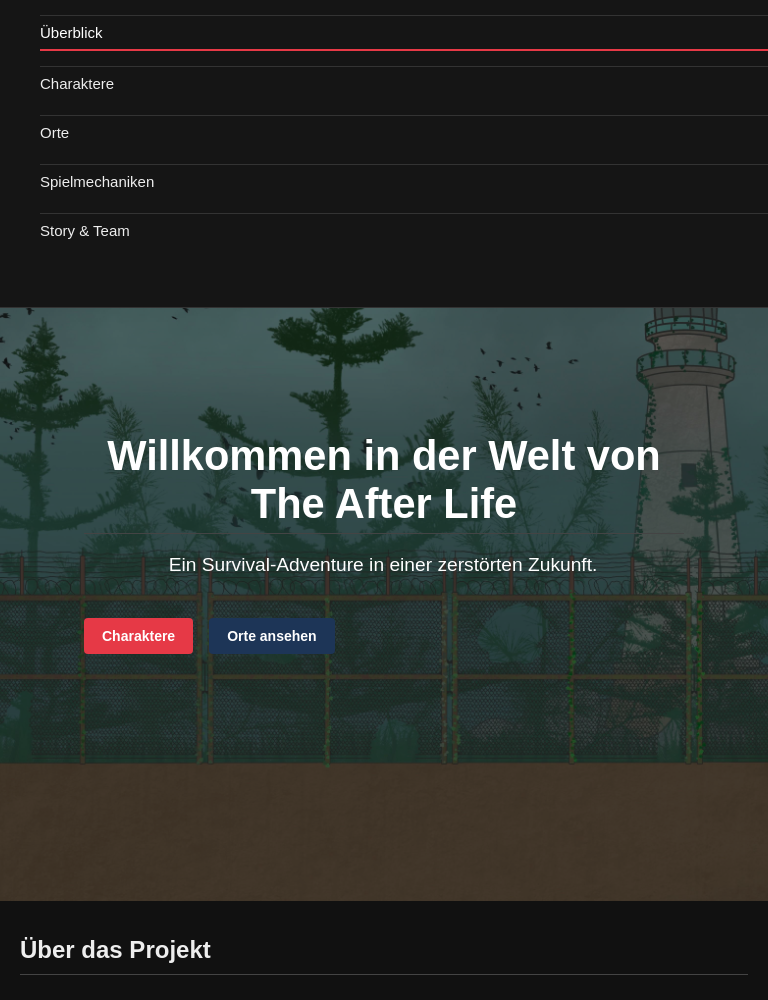
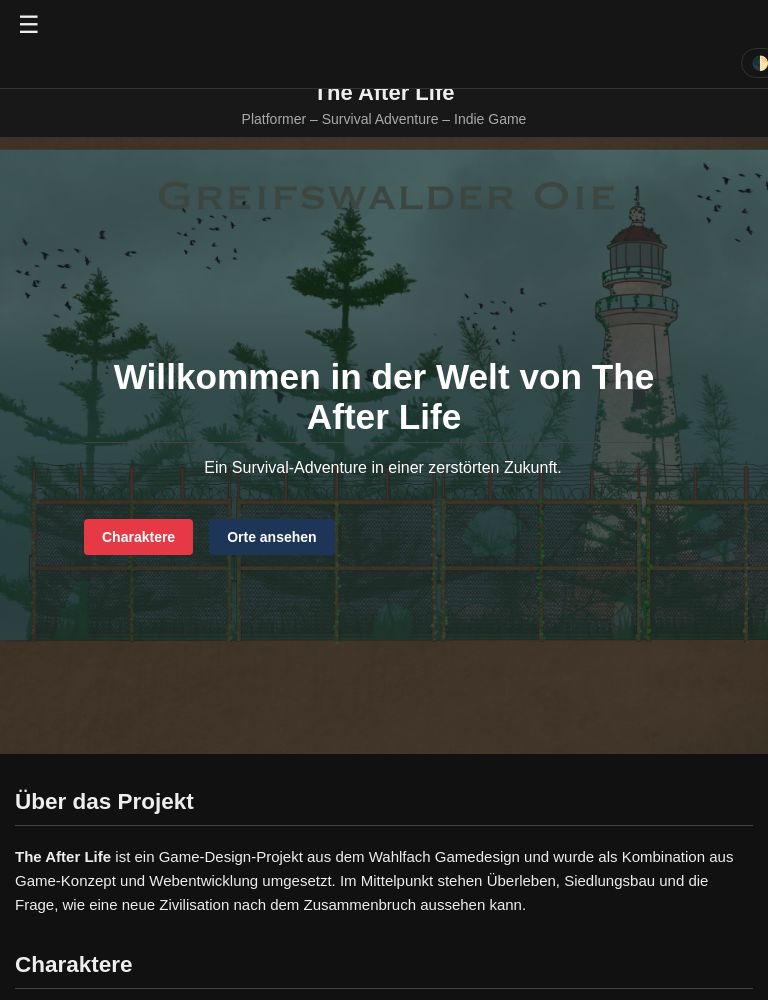
Before and after one commit to Noor8686/the-after-life-website, a PHP site: page / in a window 768 px wide. Shown: the top 1000 px of the page. Run offline with PHP 8.4, Linux system fonts and the light colour scheme.

Commit message:
Neuer änderungen schönheit sind hinzugefügt

```diff
--- a/index.html
+++ b/index.html
@@ -9,19 +9,21 @@
 </head>
 <body id="top">
 
-    <!-- Navigation zu deinen Unterseiten -->
+    <!-- Navigation -->
     <nav aria-label="Hauptnavigation">
-        <!-- Mobile-Menü-Button -->
+        <!-- Hamburger-Icon für Handy -->
         <button class="nav-toggle" aria-label="Menü öffnen oder schließen">
             ☰
         </button>
 
-        <!-- Links -->
-        <a href="index.html" class="active">Überblick</a>
-        <a href="charaktere.html">Charaktere</a>
-        <a href="orte.html">Orte</a>
-        <a href="mechaniken.html">Spielmechaniken</a>
-        <a href="story.html">Story &amp; Team</a>
+        <!-- Link-Bereich -->
+        <div class="nav-links">
+            <a href="index.html" class="active">Überblick</a>
+            <a href="charaktere.html">Charaktere</a>
+            <a href="orte.html">Orte</a>
+            <a href="mechaniken.html">Spielmechaniken</a>
+            <a href="story.html">Story &amp; Team</a>
+        </div>
 
         <!-- Theme-Umschalter -->
         <button class="theme-toggle" aria-label="Design umschalten">
--- a/style.css
+++ b/style.css
@@ -86,54 +86,21 @@
     transition: box-shadow 0.3s ease, background 0.3s ease;
 }
 
-/* Links in der Navigation */
-nav a {
+/* Hamburger-Button (Desktop: versteckt) */
+.nav-toggle {
+    display: none;
+    background: none;
+    border: none;
     color: var(--color-text);
-    text-decoration: none;
-    margin-right: 20px;
-    font-size: 15px;
-
-    /* sanfter Übergang für Farbe/Bewegung */
-    transition: color 0.3s ease, transform 0.2s ease;
+    font-size: 24px;
+    cursor: pointer;
 }
 
-/* aktiver Menüpunkt */
-nav a.active {
-    color: #ffffff;
-    border-bottom: 2px solid var(--color-accent);
-}
-
-nav a:hover {
-    color: #ffffff;
-    transform: translateY(-1px);
-}
-
-nav.nav-shadow {
-    box-shadow: 0 4px 15px rgba(0,0,0,0.5);
-    background: #101010f5; /* leicht dunkler + etwas durchsichtig */
-}
-
-/* Mobile-Menü-Button (☰) */
-.nav-toggle {
-    display: none; /* nur auf Handy sichtbar, siehe Media Query */
-    margin-right: 10px;
-    font-size: 22px;
-    background: transparent;
-    border: none;
-    color: var(--color-text);
-    cursor: pointer;
-
-    transition: transform 0.2s ease, color 0.25s ease;
-}
-
-.nav-toggle:hover {
-    transform: scale(1.08);
-    color: var(--color-accent);
-}
-
-.nav-toggle:focus-visible {
-    outline: 2px solid var(--color-accent);
-    outline-offset: 2px;
+/* Container für die Links */
+.nav-links {
+    display: flex;
+    flex-wrap: wrap;
+    gap: 15px;
 }
 
 /* Theme-Toggle-Button in der Navigation */
@@ -143,7 +110,7 @@
     border-radius: 999px;
     border: 1px solid var(--color-border);
     background: transparent;
-    color: var(--color-text);
+    color: #ddd;
     cursor: pointer;
     font-size: 14px;
 
@@ -170,6 +137,29 @@
     box-shadow: 0 2px 6px rgba(0,0,0,0.4);
 }
 
+nav.nav-shadow {
+    box-shadow: 0 4px 15px rgba(0,0,0,0.5);
+    background: #101010f5; /* leicht dunkler + etwas durchsichtig */
+}
+
+nav a {
+    color: #ddd;
+    text-decoration: none;
+    margin-right: 20px;
+    font-size: 15px;
+    transition: color 0.3s ease, transform 0.2s ease;
+}
+
+/* aktiver Menüpunkt */
+nav a.active {
+    color: #ffffff;
+    border-bottom: 2px solid var(--color-accent);
+}
+
+nav a:hover {
+    color: #ffffff;
+    transform: translateY(-1px);
+}
 
 /* ---------------- Hauptbereich ---------------- */
 
@@ -599,11 +589,11 @@
 }
 
 /* =========================================================
-   RESPONSIVE MEDIA QUERIES + HANDY-MENÜ
+   RESPONSIVE MEDIA QUERIES
    ========================================================= */
 
-/* Smartphones klein (bis 480px) */
-@media (max-width: 480px) {
+/* Smartphones / kleine Tablets (bis 768px) */
+@media (max-width: 768px) {
 
     body {
         padding-top: 70px;
@@ -612,34 +602,35 @@
 
     nav {
         padding: 10px 12px;
+        flex-direction: column;
+        align-items: flex-start;
         gap: 8px;
-        justify-content: space-between;
-        flex-wrap: wrap;
     }
 
-    /* ☰ Button sichtbar auf Handy */
+    /* Hamburger bei Handy aktivieren */
     .nav-toggle {
         display: block;
     }
 
-    /* Links standardmäßig verstecken auf Handy */
-    nav a {
+    /* Links standardmäßig verstecken */
+    .nav-links {
         display: none;
+        flex-direction: column;
         width: 100%;
-        margin: 0;
-        padding: 8px 0;
-        border-top: 1px solid var(--color-border);
     }
 
-    /* Wenn JS-Klasse nav-open auf body, Links anzeigen */
-    body.nav-open nav a {
-        display: block;
+    nav.nav-open .nav-links {
+        display: flex;
     }
 
-    /* Theme-Button auf Handy nach rechts, ohne großen Abstand */
+    .nav-links a {
+        margin-right: 0;
+        padding: 4px 0;
+    }
+
     .theme-toggle {
         margin-left: 0;
-        margin-right: 0;
+        align-self: flex-end;
     }
 
     header {
@@ -687,40 +678,15 @@
     }
 }
 
-/* Smartphones / kleine Tablets (480px – 768px) */
-@media (min-width: 480px) and (max-width: 768px) {
+/* Tablets (768px – 1024px) */
+@media (min-width: 768px) and (max-width: 1024px) {
 
     nav {
-        padding: 10px 20px;
-        justify-content: space-between;
-    }
-
-    .nav-toggle {
-        display: block;
-    }
-
-    nav a {
-        display: none;
-        width: 100%;
-        margin: 0;
-        padding: 8px 0;
-        border-top: 1px solid var(--color-border);
-    }
-
-    body.nav-open nav a {
-        display: block;
-    }
-
-    .theme-toggle {
-        margin-left: 0;
-    }
-
-    header h1 {
-        font-size: 26px;
+        justify-content: flex-start;
     }
 
     main {
-        max-width: 95%;
+        max-width: 900px;
     }
 
     .hero {
@@ -734,54 +700,8 @@
     }
 }
 
-/* Tablets (768px – 1024px)
-   -> Hier wieder „normales“ Desktop-Menü: Links immer sichtbar */
-@media (min-width: 768px) and (max-width: 1024px) {
-
-    nav {
-        padding: 15px 40px;
-        justify-content: flex-start;
-    }
-
-    .nav-toggle {
-        display: none;
-    }
-
-    nav a {
-        display: inline-block;
-    }
-
-    .theme-toggle {
-        margin-left: auto;
-    }
-
-    main {
-        max-width: 900px;
-    }
-
-    .hero {
-        padding: 3rem;
-    }
-
-    .hero h2 {
-        font-size: 2.6rem;
-    }
-}
-
 /* Desktop normal (1024px – 1400px) */
 @media (min-width: 1024px) and (max-width: 1400px) {
-
-    .nav-toggle {
-        display: none;
-    }
-
-    nav a {
-        display: inline-block;
-    }
-
-    .theme-toggle {
-        margin-left: auto;
-    }
 
     main {
         max-width: 900px;
@@ -790,18 +710,6 @@
 
 /* Große Bildschirme (ab 1400px) */
 @media (min-width: 1400px) {
-
-    .nav-toggle {
-        display: none;
-    }
-
-    nav a {
-        display: inline-block;
-    }
-
-    .theme-toggle {
-        margin-left: auto;
-    }
 
     body {
         font-size: 18px;
```
Also changed, not shown: charaktere.html (+7 -8 lines), mechaniken.html (+10 -10 lines), orte.html (+7 -8 lines), story.html (+8 -10 lines).
